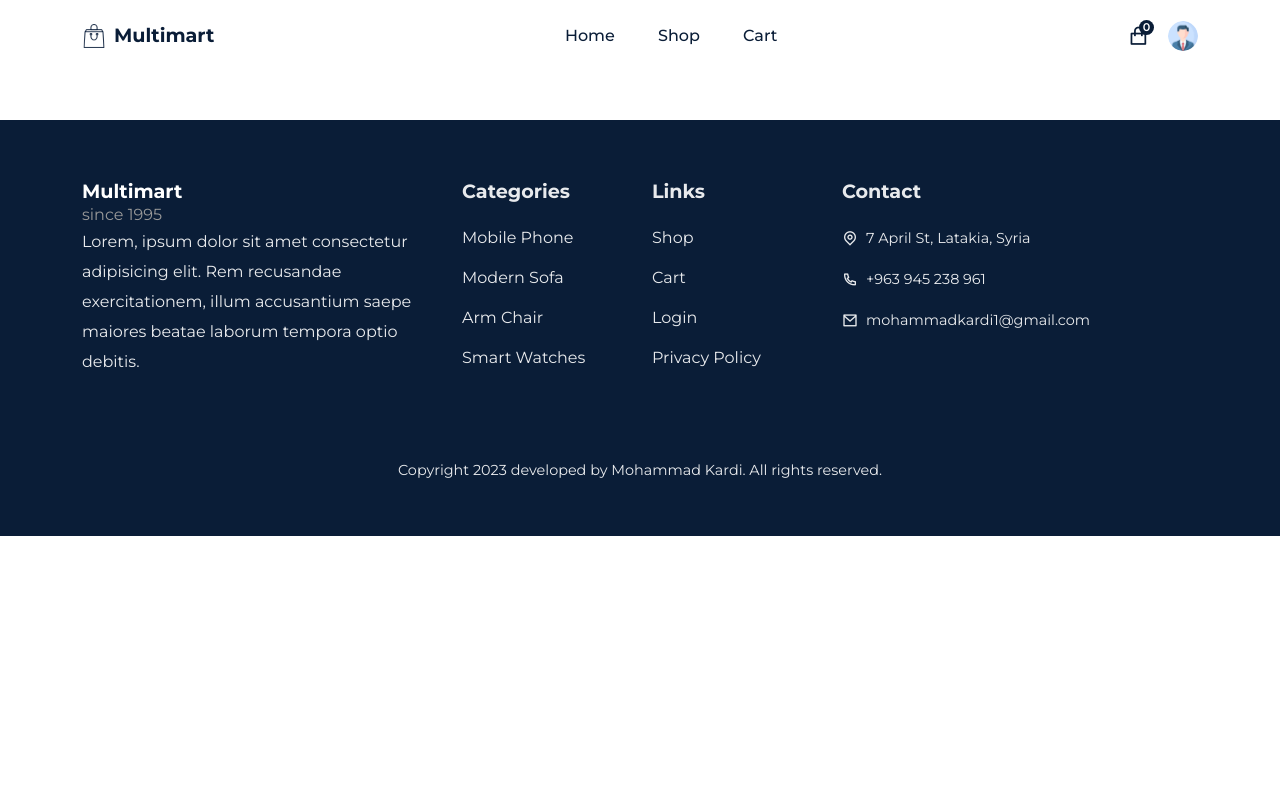
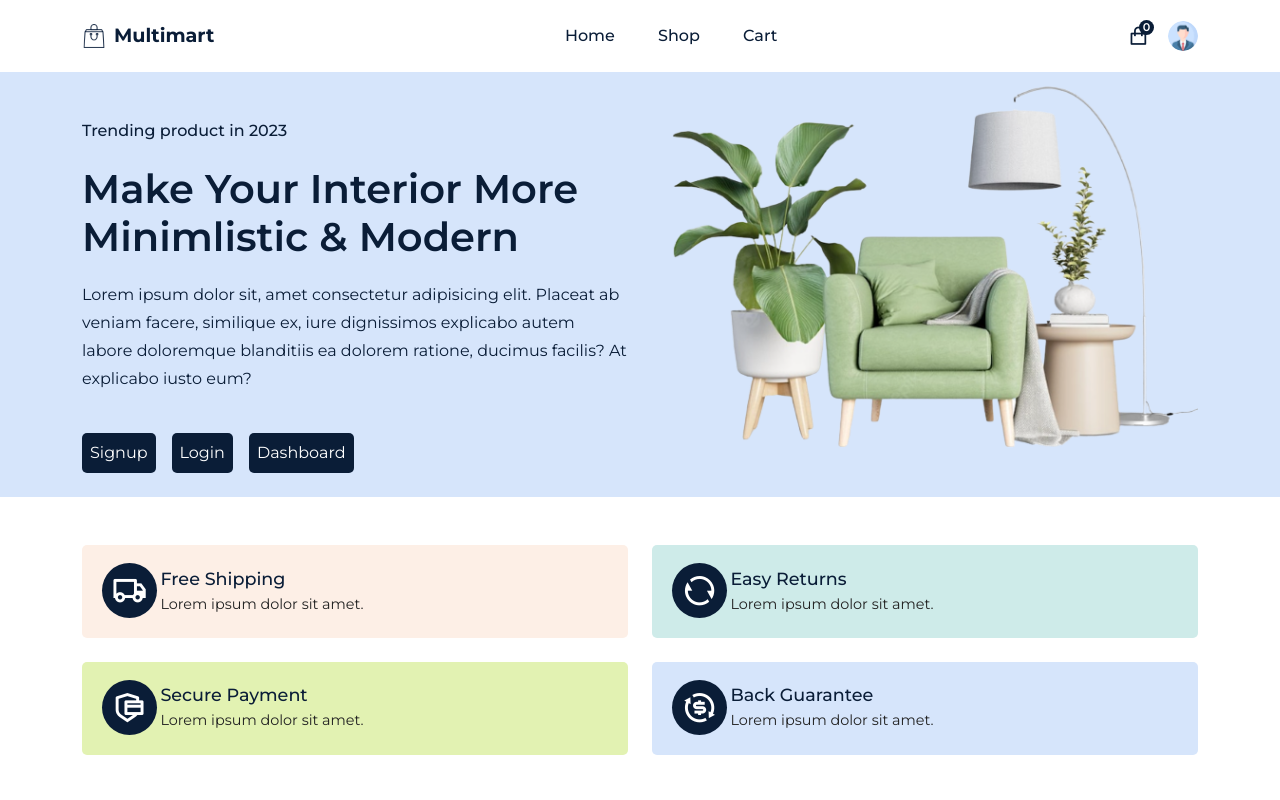
Before and after one commit to Mohammadkardi1/multimart-ecommerce-full-stack, a React (Create React App) app: page / in a window 1280 px wide. Shown: the top 800 px of the page. Built offline with nearby package versions, Linux system fonts and the light colour scheme; no server answers; the database is empty.

Commit message:
update routes

```diff
--- a/src/routers/Routers.js
+++ b/src/routers/Routers.js
@@ -18,7 +18,7 @@
     return (
         <Routes>
             {/* <Route path='/' element={<Navigate to="home"/>}/> */}
-            <Route path='home' element={<Home/>}/>
+            <Route path='/' element={<Home/>}/>
             <Route path='shop' element={<Shop/>}/>
             <Route path='shop/:id' element={<ProductDetails/>}/>
             <Route path='cart' element={<Cart/>}/>
```
